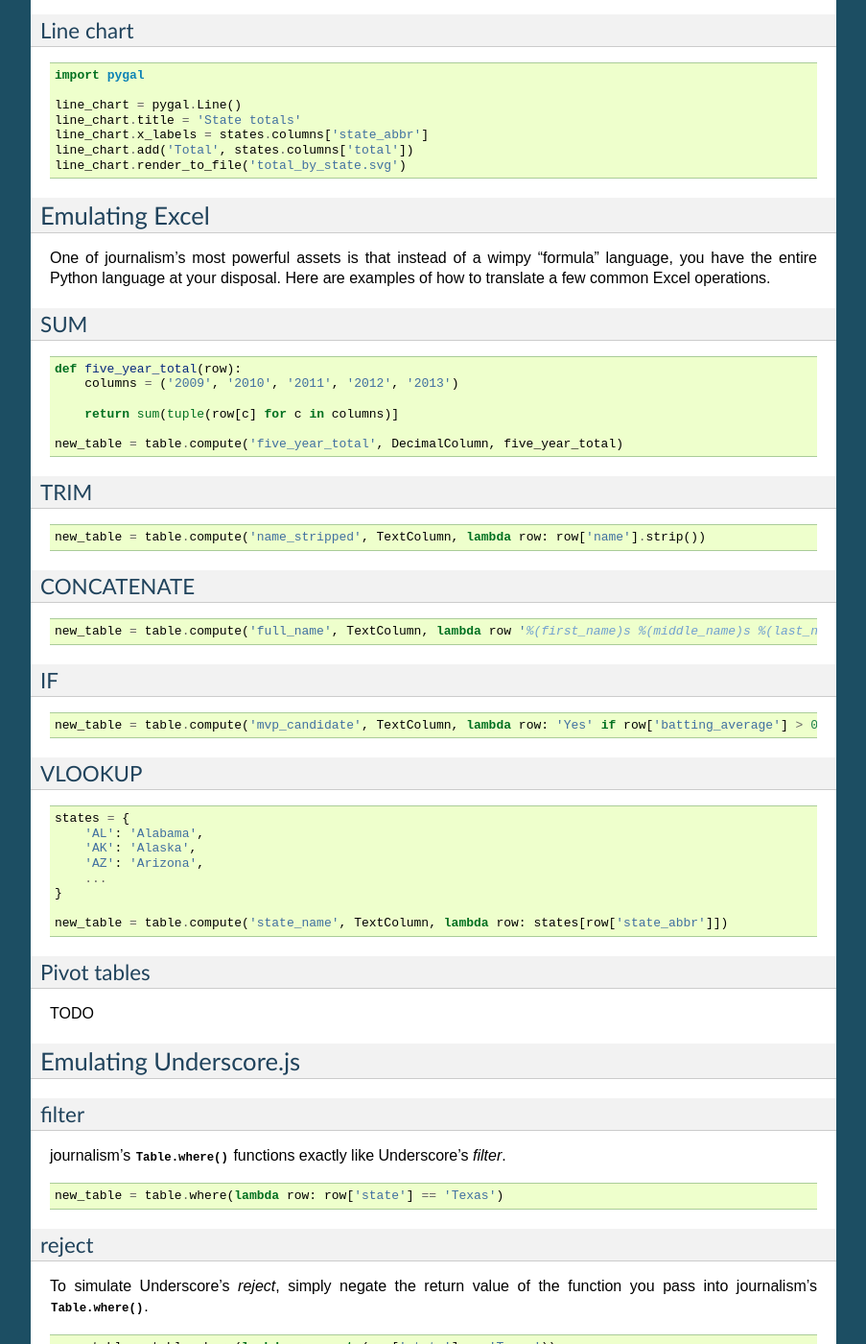
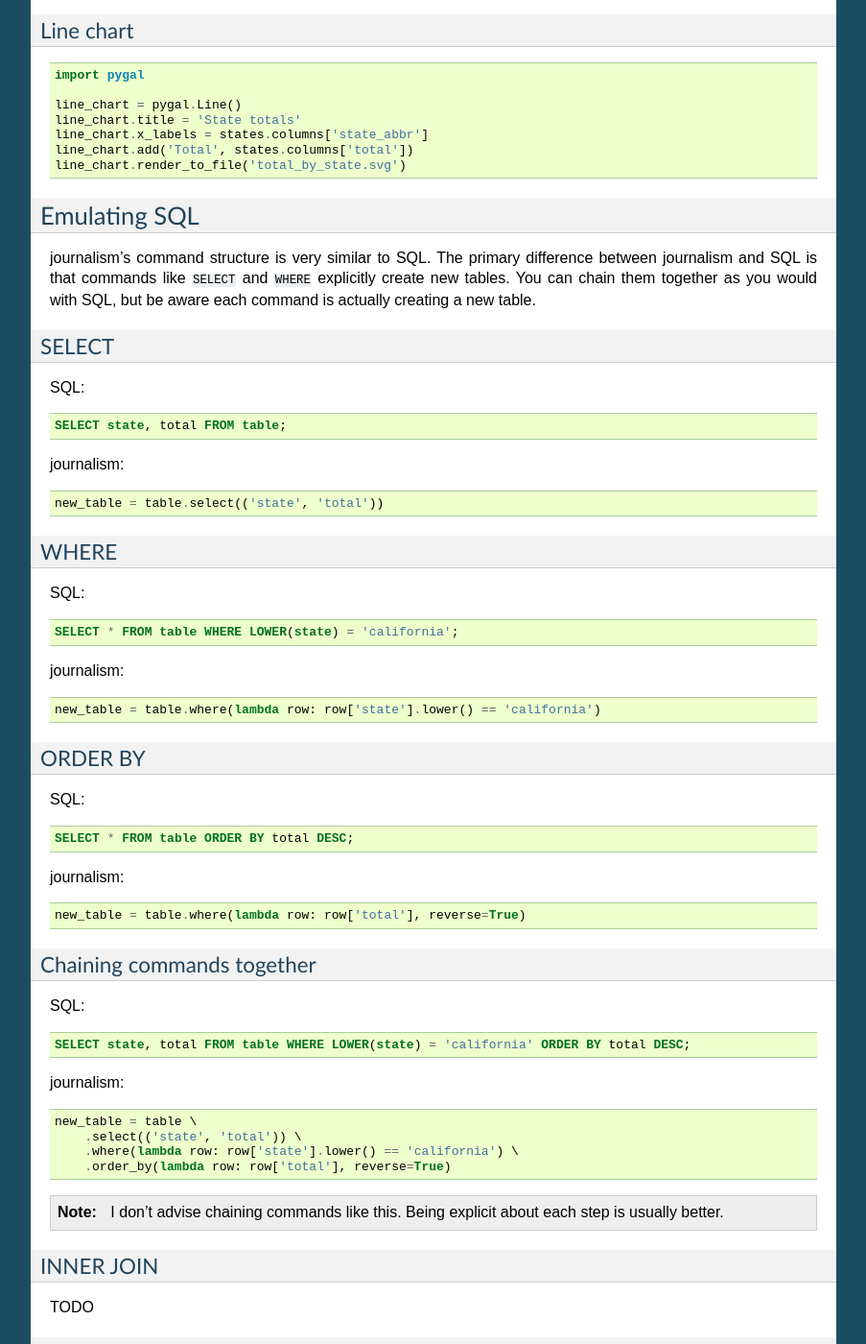
Before and after one commit to wireservice/agate, a Sphinx documentation site: the page built from docs/cookbook.rst, in a window 1280 px wide and 1400 px high, scrolled down 3938 px. Shown: the whole window at 96% size, without its empty margins (198-1101 px from the left). Built offline with Sphinx 7.4.7, drawn with Linux system fonts in a browser that asks for light colours; some of the changed text lies outside the part shown.

Commit message:
Cookbook: SQL. #79.

```diff
--- a/docs/cookbook.rst
+++ b/docs/cookbook.rst
@@ -255,6 +255,94 @@ Line chart
     line_chart.add('Total', states.columns['total'])
     line_chart.render_to_file('total_by_state.svg')
 
+Emulating SQL
+=============
+
+journalism's command structure is very similar to SQL. The primary difference between journalism and SQL is that commands like :code:`SELECT` and :code:`WHERE` explicitly create new tables. You can chain them together as you would with SQL, but be aware each command is actually creating a new table.
+
+SELECT
+------
+
+SQL:
+
+.. code-block:: sql
+
+    SELECT state, total FROM table;
+
+journalism:
+
+.. code-block:: python
+
+    new_table = table.select(('state', 'total'))
+
+WHERE
+-----
+
+SQL:
+
+.. code-block:: sql
+
+    SELECT * FROM table WHERE LOWER(state) = 'california';
+
+journalism:
+
+.. code-block:: python
+
+    new_table = table.where(lambda row: row['state'].lower() == 'california')
+
+ORDER BY
+--------
+
+SQL:
+
+.. code-block:: sql
+
+    SELECT * FROM table ORDER BY total DESC;
+
+journalism:
+
+.. code-block:: python
+
+    new_table = table.where(lambda row: row['total'], reverse=True)
+
+Chaining commands together
+--------------------------
+
+SQL:
+
+.. code-block:: SQL
+
+    SELECT state, total FROM table WHERE LOWER(state) = 'california' ORDER BY total DESC;
+
+journalism:
+
+.. code-block:: python
+
+    new_table = table \
+        .select(('state', 'total')) \
+        .where(lambda row: row['state'].lower() == 'california') \
+        .order_by(lambda row: row['total'], reverse=True)
+
+.. note::
+
+    I don't advise chaining commands like this. Being explicit about each step is usually better.
+
+INNER JOIN
+----------
+
+TODO
+
+LEFT OUTER JOIN
+---------------
+
+TODO
+
+
+GROUP BY
+--------
+
+TODO
+
 Emulating Excel
 ===============
 
```
Also changed, not shown: 1 other file.
